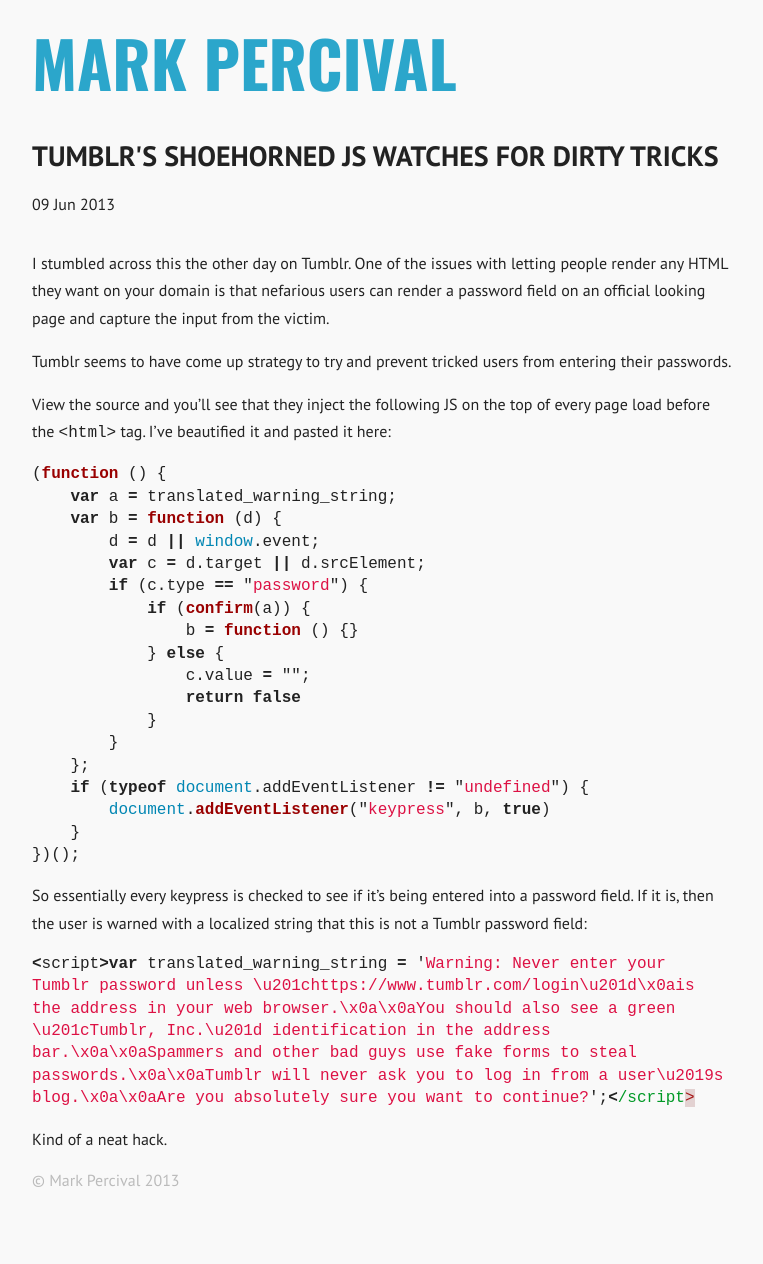
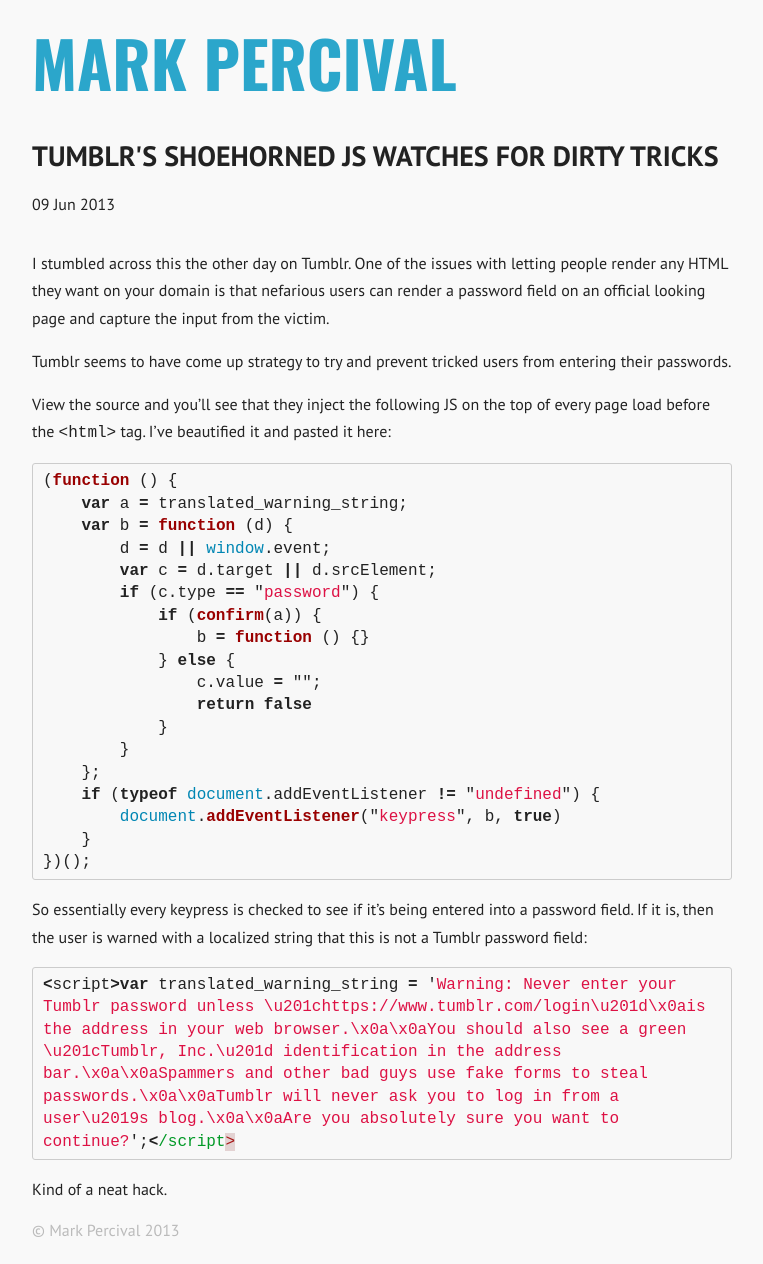
Before and after one commit to mdp/mdp.github.io, a Jekyll site: the page built from _posts/2013-06-09-tumblrs-js-is-watching-what-you-type.md, in a window 1280 px wide. Shown: the whole page, without its empty margins (128-891 px from the left). Built offline with Jekyll 4.4.1, drawn with Linux system fonts in a browser that asks for light colours; nearby versions of some CDN libraries; Markdown is read by kramdown in place of the engine named in the settings; before the commit the page ends 1214 px from its top, so only the background shows below that.

Commit message:
Jeykyll github

```diff
--- a/assets/stylesheets/pygments.css
+++ b/assets/stylesheets/pygments.css
@@ -1,68 +1,68 @@
 /*
- * GitHub style for Pygments
+ * GitHub style for Pygments syntax highlighter, for use with Jekyll
  * Courtesy of GitHub.com
  */
 
-.hll { background-color: #f8f8f8; border: 1px solid #ccc; padding: 6px 10px; border-radius: 3px; }
-.c { color: #999988; font-style: italic; }
-.err { color: #a61717; background-color: #e3d2d2; }
-.k { font-weight: bold; }
-.o { font-weight: bold; }
-.cm { color: #999988; font-style: italic; }
-.cp { color: #999999; font-weight: bold; }
-.c1 { color: #999988; font-style: italic; }
-.cs { color: #999999; font-weight: bold; font-style: italic; }
-.gd { color: #000000; background-color: #ffdddd; }
-.gd .x { color: #000000; background-color: #ffaaaa; }
-.ge { font-style: italic; }
-.gr { color: #aa0000; }
-.gh { color: #999999; }
-.gi { color: #000000; background-color: #ddffdd; }
-.gi .x { color: #000000; background-color: #aaffaa; }
-.go { color: #888888; }
-.gp { color: #555555; }
-.gs { font-weight: bold; }
-.gu { color: #800080; font-weight: bold; }
-.gt { color: #aa0000; }
-.kc { font-weight: bold; }
-.kd { font-weight: bold; }
-.kn { font-weight: bold; }
-.kp { font-weight: bold; }
-.kr { font-weight: bold; }
-.kt { color: #445588; font-weight: bold; }
-.m { color: #009999; }
-.s { color: #dd1144; }
-.n { color: #333333; }
-.na { color: teal; }
-.nb { color: #0086b3; }
-.nc { color: #445588; font-weight: bold; }
-.no { color: teal; }
-.ni { color: purple; }
-.ne { color: #990000; font-weight: bold; }
-.nf { color: #990000; font-weight: bold; }
-.nn { color: #555555; }
-.nt { color: navy; }
-.nv { color: teal; }
-.ow { font-weight: bold; }
-.w { color: #bbbbbb; }
-.mf { color: #009999; }
-.mh { color: #009999; }
-.mi { color: #009999; }
-.mo { color: #009999; }
-.sb { color: #dd1144; }
-.sc { color: #dd1144; }
-.sd { color: #dd1144; }
-.s2 { color: #dd1144; }
-.se { color: #dd1144; }
-.sh { color: #dd1144; }
-.si { color: #dd1144; }
-.sx { color: #dd1144; }
-.sr { color: #009926; }
-.s1 { color: #dd1144; }
-.ss { color: #990073; }
-.bp { color: #999999; }
-.vc { color: teal; }
-.vg { color: teal; }
-.vi { color: teal; }
-.il { color: #009999; }
-.gc { color: #999; background-color: #EAF2F5; }
+.highlight pre, pre, .highlight .hll { background-color: #f8f8f8; border: 1px solid #ccc; padding: 6px 10px; border-radius: 3px; }
+.highlight .c { color: #999988; font-style: italic; }
+.highlight .err { color: #a61717; background-color: #e3d2d2; }
+.highlight .k { font-weight: bold; }
+.highlight .o { font-weight: bold; }
+.highlight .cm { color: #999988; font-style: italic; }
+.highlight .cp { color: #999999; font-weight: bold; }
+.highlight .c1 { color: #999988; font-style: italic; }
+.highlight .cs { color: #999999; font-weight: bold; font-style: italic; }
+.highlight .gd { color: #000000; background-color: #ffdddd; }
+.highlight .gd .x { color: #000000; background-color: #ffaaaa; }
+.highlight .ge { font-style: italic; }
+.highlight .gr { color: #aa0000; }
+.highlight .gh { color: #999999; }
+.highlight .gi { color: #000000; background-color: #ddffdd; }
+.highlight .gi .x { color: #000000; background-color: #aaffaa; }
+.highlight .go { color: #888888; }
+.highlight .gp { color: #555555; }
+.highlight .gs { font-weight: bold; }
+.highlight .gu { color: #800080; font-weight: bold; }
+.highlight .gt { color: #aa0000; }
+.highlight .kc { font-weight: bold; }
+.highlight .kd { font-weight: bold; }
+.highlight .kn { font-weight: bold; }
+.highlight .kp { font-weight: bold; }
+.highlight .kr { font-weight: bold; }
+.highlight .kt { color: #445588; font-weight: bold; }
+.highlight .m { color: #009999; }
+.highlight .s { color: #dd1144; }
+.highlight .n { color: #333333; }
+.highlight .na { color: teal; }
+.highlight .nb { color: #0086b3; }
+.highlight .nc { color: #445588; font-weight: bold; }
+.highlight .no { color: teal; }
+.highlight .ni { color: purple; }
+.highlight .ne { color: #990000; font-weight: bold; }
+.highlight .nf { color: #990000; font-weight: bold; }
+.highlight .nn { color: #555555; }
+.highlight .nt { color: navy; }
+.highlight .nv { color: teal; }
+.highlight .ow { font-weight: bold; }
+.highlight .w { color: #bbbbbb; }
+.highlight .mf { color: #009999; }
+.highlight .mh { color: #009999; }
+.highlight .mi { color: #009999; }
+.highlight .mo { color: #009999; }
+.highlight .sb { color: #dd1144; }
+.highlight .sc { color: #dd1144; }
+.highlight .sd { color: #dd1144; }
+.highlight .s2 { color: #dd1144; }
+.highlight .se { color: #dd1144; }
+.highlight .sh { color: #dd1144; }
+.highlight .si { color: #dd1144; }
+.highlight .sx { color: #dd1144; }
+.highlight .sr { color: #009926; }
+.highlight .s1 { color: #dd1144; }
+.highlight .ss { color: #990073; }
+.highlight .bp { color: #999999; }
+.highlight .vc { color: teal; }
+.highlight .vg { color: teal; }
+.highlight .vi { color: teal; }
+.highlight .il { color: #009999; }
+.highlight .gc { color: #999; background-color: #EAF2F5; }
```
